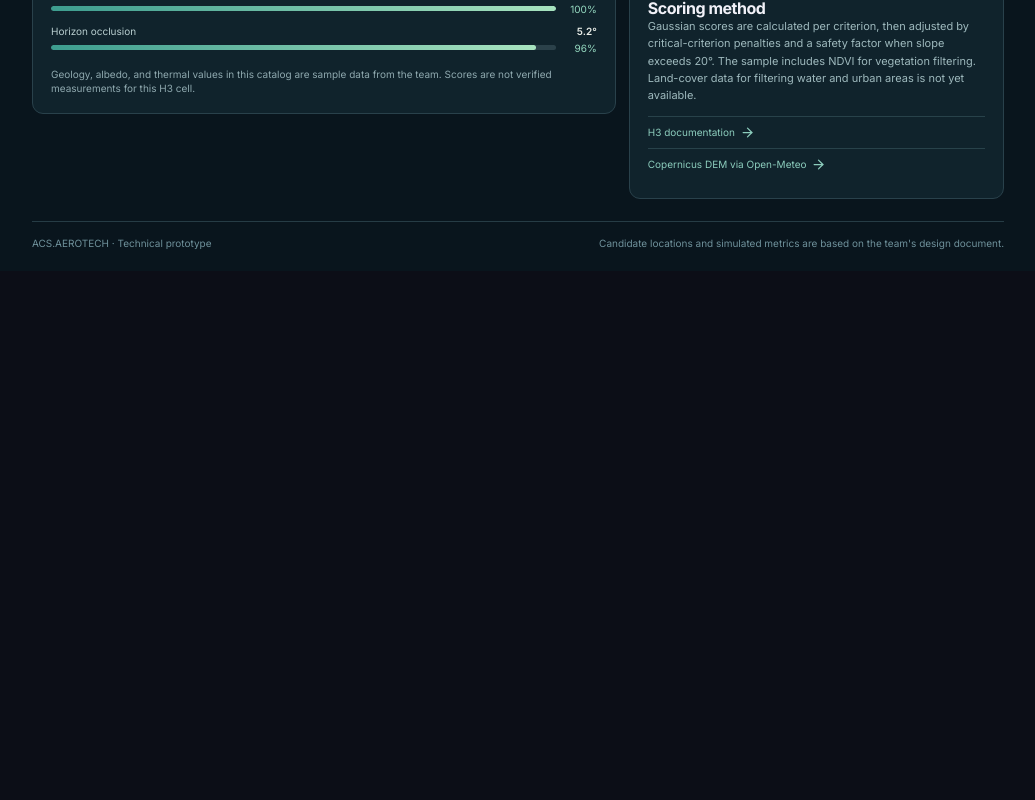
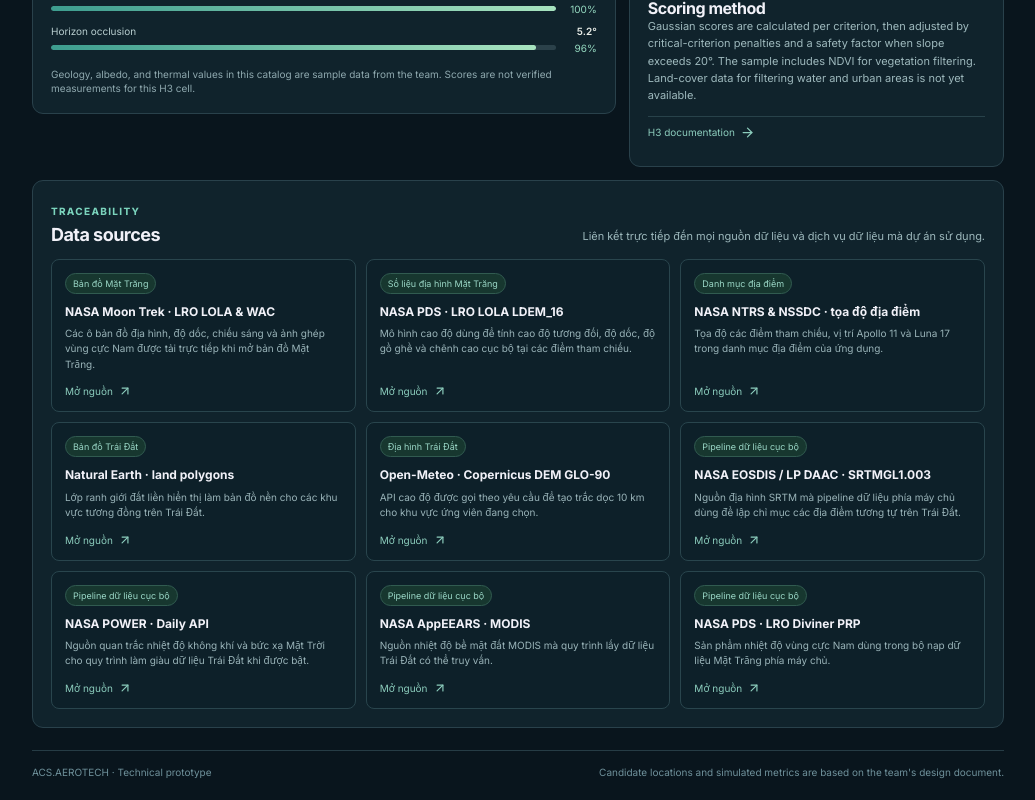
Before and after one commit to dqdungarc-art/terraMatch, a React (Vite) app in the folder frontend/: page / in a window 1280 px wide. Shown: the part 2462-3262 px from the top of the page, without its empty margins (235-1270 px from the left). Before the commit the page ends 2733 px from the top, so only its background shows below. Built offline with nearby package versions, Linux system fonts and the light colour scheme; no server answers.

Commit message:
Add project data source links

```diff
--- a/frontend/src/spa/SpaApp.css
+++ b/frontend/src/spa/SpaApp.css
@@ -146,6 +146,17 @@ a { color: inherit; }
 .pairing-panel > div strong { text-align: right; }
 .method-panel a { display: flex; align-items: center; gap: 5px; padding: 8px 0; text-decoration: none; border-top: 1px solid #28424a; }
 .method-panel a:hover { text-decoration: underline; }
+.data-sources-panel { margin-top: 13px; }
+.data-sources-heading { display: flex; align-items: end; justify-content: space-between; gap: 18px; margin-bottom: 14px; }
+.data-sources-heading h2 { margin: 5px 0 0; font-size: 18px; letter-spacing: -.03em; }
+.data-sources-heading p { max-width: 470px; margin: 0; color: #9eb9bd; font-size: 11px; line-height: 1.55; }
+.data-sources-list { display: grid; grid-template-columns: repeat(3, minmax(0, 1fr)); gap: 10px; }
+.data-source-card { display: flex; flex-direction: column; min-width: 0; padding: 13px; border: 1px solid #29454d; border-radius: 8px; background: #0d2029; }
+.data-source-card > span { align-self: flex-start; color: #9bd8c7; background: #17372f; border: 1px solid #315b50; border-radius: 99px; padding: 3px 7px; font-size: 9px; }
+.data-source-card h3 { margin: 10px 0 6px; font-size: 12px; line-height: 1.35; }
+.data-source-card p { flex: 1; margin: 0; color: #9ab4b9; font-size: 10px; line-height: 1.55; }
+.data-source-card a { display: inline-flex; align-items: center; gap: 5px; align-self: flex-start; margin-top: 12px; color: #8ccdbd; font-size: 10px; text-decoration: none; }
+.data-source-card a:hover { text-decoration: underline; }
 .spa-footer { display: flex; justify-content: space-between; gap: 15px; margin-top: 22px; padding-top: 15px; border-top: 1px solid #263c45; color: #6f919b; font-size: 10px; }
 .modal-backdrop { position: fixed; z-index: 1000; inset: 0; display: grid; place-items: center; padding: 18px; background: #031118c9; }
 .mars-modal { position: relative; width: min(100%,480px); padding: 28px; border-radius: 14px; background: #132832; border: 1px solid #4b756b; box-shadow: 0 20px 65px #0008; }
@@ -153,7 +164,7 @@ a { color: inherit; }
 .mars-modal p { color: #aac5c4; line-height: 1.6; font-size: 13px; }
 .modal-close { position: absolute; top: 14px; right: 14px; padding: 4px; border: 0; background: transparent; color: #b9d1ce; }
 @media (max-width: 1250px) { .explorer-grid,.analysis-grid { grid-template-columns: minmax(0,1fr) minmax(250px,.83fr); } .spa-sidebar { width: 202px; } .spa-main { margin-left: 202px; } }
-@media (max-width: 1080px) { .spa-sidebar { width: 185px; } .spa-main { margin-left: 185px; } .spa-sidebar nav a { font-size: 11px; } .explorer-grid,.analysis-grid { grid-template-columns: 1fr; } .spa-map-wrap,.spa-map { min-height: 390px; } .candidate-list { grid-template-columns: 1fr 1fr; gap: 0 12px; } .analysis-side { grid-template-columns: 1fr 1fr; } }
-@media (max-width: 760px) { .spa-sidebar { position: static; width: 100%; padding: 12px 17px; } .spa-brand { padding: 0; } .sidebar-caption,.spa-sidebar nav,.sidebar-bottom { display: none; } .spa-sidebar.open nav { display: grid; margin-top: 15px; } .spa-main { margin-left: 0; } .spa-topbar { height: 48px; padding: 0 17px; } .mobile-menu { display: inline-grid; place-items: center; } .topbar-route { margin-right: auto; } .project-name { display: none; } .spa-content { padding: 24px 17px; } .page-intro { flex-wrap: wrap; gap: 15px; } .mars-button { margin: 0; } .analysis-side { grid-template-columns: 1fr; } }
-@media (max-width: 560px) { .topbar-route { font-size: 10px; } .topbar-route strong { max-width: 145px; overflow: hidden; text-overflow: ellipsis; white-space: nowrap; } .preview-badge { font-size: 9px; } .page-intro h1 { font-size: 35px; } .page-intro p { font-size: 12px; } .target-card { padding: 20px; } .target-graphic { right: -58px; width: 175px; opacity: .52; } .target-content p { max-width: 260px; } .section-title { display: block; } .section-title p { margin-top: 6px; } .mode-grid { grid-template-columns: 1fr; gap: 8px; } .mode-card { min-height: 85px; padding: 10px 13px; } .mode-top { float: right; margin: 0; } .mode-index { display: none; } .mode-card strong { padding-top: 5px; } .candidate-list { grid-template-columns: 1fr; } .spa-map-wrap,.spa-map { min-height: 320px; } .detail-meta { grid-template-columns: 1fr 1fr; } .spa-footer { flex-direction: column; } }
+@media (max-width: 1080px) { .spa-sidebar { width: 185px; } .spa-main { margin-left: 185px; } .spa-sidebar nav a { font-size: 11px; } .explorer-grid,.analysis-grid { grid-template-columns: 1fr; } .spa-map-wrap,.spa-map { min-height: 390px; } .candidate-list { grid-template-columns: 1fr 1fr; gap: 0 12px; } .analysis-side { grid-template-columns: 1fr 1fr; } .data-sources-list { grid-template-columns: repeat(2, minmax(0, 1fr)); } }
+@media (max-width: 760px) { .spa-sidebar { position: static; width: 100%; padding: 12px 17px; } .spa-brand { padding: 0; } .sidebar-caption,.spa-sidebar nav,.sidebar-bottom { display: none; } .spa-sidebar.open nav { display: grid; margin-top: 15px; } .spa-main { margin-left: 0; } .spa-topbar { height: 48px; padding: 0 17px; } .mobile-menu { display: inline-grid; place-items: center; } .topbar-route { margin-right: auto; } .project-name { display: none; } .spa-content { padding: 24px 17px; } .page-intro { flex-wrap: wrap; gap: 15px; } .mars-button { margin: 0; } .analysis-side { grid-template-columns: 1fr; } .data-sources-heading { display: block; } .data-sources-heading p { margin-top: 8px; } }
+@media (max-width: 560px) { .topbar-route { font-size: 10px; } .topbar-route strong { max-width: 145px; overflow: hidden; text-overflow: ellipsis; white-space: nowrap; } .preview-badge { font-size: 9px; } .page-intro h1 { font-size: 35px; } .page-intro p { font-size: 12px; } .target-card { padding: 20px; } .target-graphic { right: -58px; width: 175px; opacity: .52; } .target-content p { max-width: 260px; } .section-title { display: block; } .section-title p { margin-top: 6px; } .mode-grid { grid-template-columns: 1fr; gap: 8px; } .mode-card { min-height: 85px; padding: 10px 13px; } .mode-top { float: right; margin: 0; } .mode-index { display: none; } .mode-card strong { padding-top: 5px; } .candidate-list { grid-template-columns: 1fr; } .spa-map-wrap,.spa-map { min-height: 320px; } .detail-meta { grid-template-columns: 1fr 1fr; } .data-sources-list { grid-template-columns: 1fr; } .spa-footer { flex-direction: column; } }
 @media (prefers-reduced-motion: reduce) { *,*::before,*::after { scroll-behavior: auto !important; animation-duration: .01ms !important; transition-duration: .01ms !important; } }
--- a/frontend/src/spa/SpaApp.jsx
+++ b/frontend/src/spa/SpaApp.jsx
@@ -13,6 +13,18 @@ import MoonExplorer from "./MoonExplorer";
 import "./SpaApp.css";
 
 const formatScore = (score) => `${score}%`;
+
+const dataSources = [
+  { name: "NASA Moon Trek · LRO LOLA & WAC", description: "Các ô bản đồ địa hình, độ dốc, chiếu sáng và ảnh ghép vùng cực Nam được tải trực tiếp khi mở bản đồ Mặt Trăng.", url: "https://trek.nasa.gov/tiles/Moon/SP/LRO_LOLA_ClrShade_SPole75_30mp_v04/1.0.0/WMTSCapabilities.xml", category: "Bản đồ Mặt Trăng" },
+  { name: "NASA PDS · LRO LOLA LDEM_16", description: "Mô hình cao độ dùng để tính cao độ tương đối, độ dốc, độ gồ ghề và chênh cao cục bộ tại các điểm tham chiếu.", url: "https://pds-geosciences.wustl.edu/lro/lro-l-lola-3-rdr-v1/lrolol_1xxx/data/lola_gdr/cylindrical/img/ldem_16.img", category: "Số liệu địa hình Mặt Trăng" },
+  { name: "NASA NTRS & NSSDC · tọa độ địa điểm", description: "Tọa độ các điểm tham chiếu, vị trí Apollo 11 và Luna 17 trong danh mục địa điểm của ứng dụng.", url: "https://ntrs.nasa.gov/api/citations/20230007818/downloads/ACD-50044%20Lunar%20Surface%20Data%20Book%20Rev%20A.pdf", category: "Danh mục địa điểm" },
+  { name: "Natural Earth · land polygons", description: "Lớp ranh giới đất liền hiển thị làm bản đồ nền cho các khu vực tương đồng trên Trái Đất.", url: "https://www.naturalearthdata.com/", category: "Bản đồ Trái Đất" },
+  { name: "Open-Meteo · Copernicus DEM GLO-90", description: "API cao độ được gọi theo yêu cầu để tạo trắc dọc 10 km cho khu vực ứng viên đang chọn.", url: "https://open-meteo.com/en/docs/elevation-api", category: "Địa hình Trái Đất" },
+  { name: "NASA EOSDIS / LP DAAC · SRTMGL1.003", description: "Nguồn địa hình SRTM mà pipeline dữ liệu phía máy chủ dùng để lập chỉ mục các địa điểm tương tự trên Trái Đất.", url: "https://www.earthdata.nasa.gov/data/instruments/srtm", category: "Pipeline dữ liệu cục bộ" },
+  { name: "NASA POWER · Daily API", description: "Nguồn quan trắc nhiệt độ không khí và bức xạ Mặt Trời cho quy trình làm giàu dữ liệu Trái Đất khi được bật.", url: "https://power.larc.nasa.gov/", category: "Pipeline dữ liệu cục bộ" },
+  { name: "NASA AppEEARS · MODIS", description: "Nguồn nhiệt độ bề mặt đất MODIS mà quy trình lấy dữ liệu Trái Đất có thể truy vấn.", url: "https://appeears.earthdatacloud.nasa.gov/", category: "Pipeline dữ liệu cục bộ" },
+  { name: "NASA PDS · LRO Diviner PRP", description: "Sản phẩm nhiệt độ vùng cực Nam dùng trong bộ nạp dữ liệu Mặt Trăng phía máy chủ.", url: "https://pds-geosciences.wustl.edu/lro/urn-nasa-pds-lro_diviner_derived1/", category: "Pipeline dữ liệu cục bộ" },
+];
 
 function MetricBars({ result }) {
   const metrics = [
@@ -172,9 +184,17 @@ export default function SpaApp() {
             <SiteDetail site={selected} modeKey={modeKey} />
             <div className="analysis-side"><TraverseProfile site={selected} />
               {dualSite && <section className="panel pairing-panel"><span className="section-kicker">Dual-site testing</span><h2>Complementary site pair</h2><p>Top score is below 85%. Pair two sites to separate mechanical and optical test objectives.</p><div><span>Mechanical</span><strong>{dualSite.mechanics.name}</strong></div><div><span>Optical</span><strong>{dualSite.optics.name}</strong></div></section>}
-              <section className="panel method-panel" id="sources"><span className="section-kicker">Method / G‑GD</span><h2>Scoring method</h2><p>Gaussian scores are calculated per criterion, then adjusted by critical-criterion penalties and a safety factor when slope exceeds 20°. The sample includes NDVI for vegetation filtering. Land-cover data for filtering water and urban areas is not yet available.</p><a href="https://h3geo.org/docs/" target="_blank" rel="noreferrer">H3 documentation <ArrowRight size={15} /></a><a href="https://open-meteo.com/en/docs/elevation-api" target="_blank" rel="noreferrer">Copernicus DEM via Open-Meteo <ArrowRight size={15} /></a></section>
+              <section className="panel method-panel"><span className="section-kicker">Method / G‑GD</span><h2>Scoring method</h2><p>Gaussian scores are calculated per criterion, then adjusted by critical-criterion penalties and a safety factor when slope exceeds 20°. The sample includes NDVI for vegetation filtering. Land-cover data for filtering water and urban areas is not yet available.</p><a href="https://h3geo.org/docs/" target="_blank" rel="noreferrer">H3 documentation <ArrowRight size={15} /></a></section>
             </div>
           </div>
+          <section className="panel data-sources-panel" id="sources" aria-labelledby="data-sources-title">
+            <div className="data-sources-heading"><div><span className="section-kicker">Traceability</span><h2 id="data-sources-title">Data sources</h2></div><p>Liên kết trực tiếp đến mọi nguồn dữ liệu và dịch vụ dữ liệu mà dự án sử dụng.</p></div>
+            <div className="data-sources-list">
+              {dataSources.map(({ name, description, url, category }) => (
+                <article className="data-source-card" key={name}><span>{category}</span><h3>{name}</h3><p>{description}</p><a href={url} target="_blank" rel="noreferrer">Mở nguồn <ArrowUpRight size={14} /></a></article>
+              ))}
+            </div>
+          </section>
           <footer className="spa-footer"><span>ACS.AEROTECH · Technical prototype</span><span>Candidate locations and simulated metrics are based on the team's design document.</span></footer>
         </div>
       </main>
```
Also changed, not shown: 14 other files (tests, documents, lock files or other folders).
